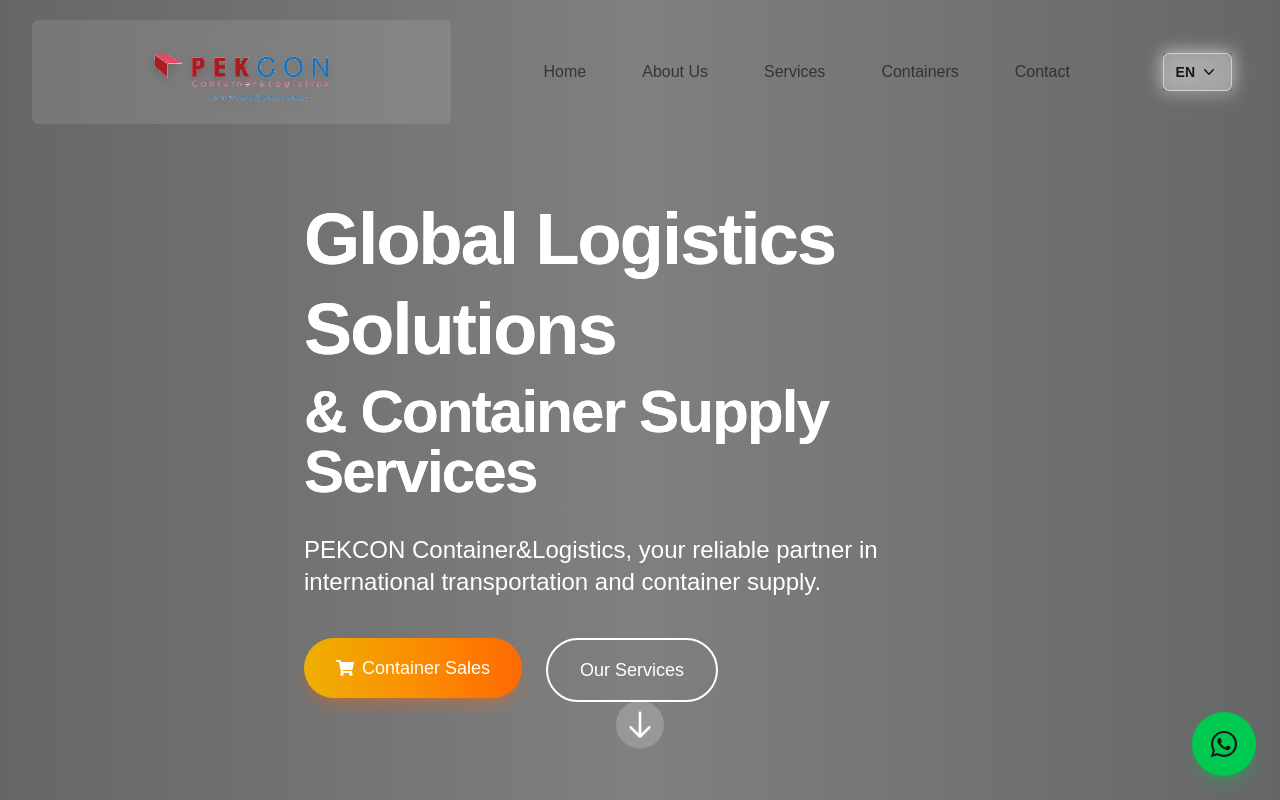
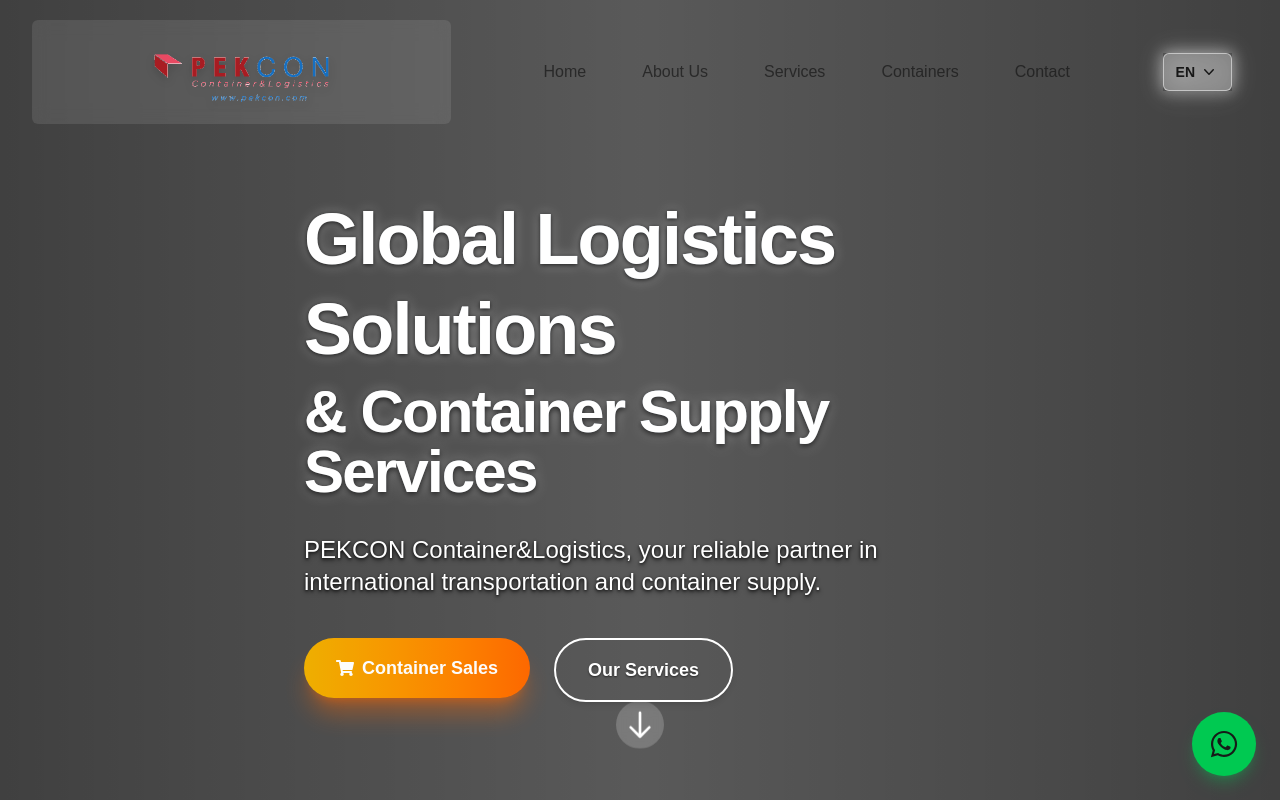
Before and after one commit to egehelvacidev/pekcon, a Next.js app: page /en in a window 1280 px wide. Shown: the top 800 px of the page. Built offline with nearby package versions, Linux system fonts and the light colour scheme.

Commit message:
Hero alanındaki metinler daha belirgin hale getirildi

```diff
--- a/src/components/home/Hero.tsx
+++ b/src/components/home/Hero.tsx
@@ -203,7 +203,7 @@
 
         {/* Arka plan gradient'i - video üzerinde tıklamayı engelleyen bir katman olarak da çalışır */}
         <div
-          className="absolute inset-0 bg-gradient-to-r from-black/60 via-black/50 to-black/60 video-focus-trap"
+          className="absolute inset-0 bg-gradient-to-r from-black/75 via-black/65 to-black/75 video-focus-trap"
           onClick={(e) => e.stopPropagation()}
         ></div>
 
@@ -233,19 +233,22 @@
 
       <Container className="relative z-10 pt-16 md:pt-24">
         <div className="max-w-full md:max-w-2xl mx-auto md:mx-0 text-center md:text-left text-white">
-          <h1 className="text-4xl sm:text-5xl md:text-6xl lg:text-7xl font-bold leading-tight mb-6 md:mb-8
+          <h1 className="text-4xl sm:text-5xl md:text-6xl lg:text-7xl font-extrabold leading-tight mb-6 md:mb-8
                         tracking-tight text-transparent bg-clip-text bg-gradient-to-r
-                        from-white to-blue-200 animate-fade-in">
+                        from-white via-blue-100 to-white animate-fade-in drop-shadow-[0_4px_3px_rgba(0,0,0,0.5)]
+                        [text-shadow:_0_1px_5px_rgb(0_0_0_/_80%)] [filter:_drop-shadow(0_0_6px_rgba(255,255,255,0.3))]">
             {locale === 'tr'
               ? 'Global Lojistik Çözümler'
               : 'Global Logistics Solutions'}
-            <span className="block mt-2 text-3xl sm:text-4xl md:text-5xl lg:text-6xl">
+            <span className="block mt-2 text-3xl sm:text-4xl md:text-5xl lg:text-6xl
+                          [text-shadow:_0_2px_6px_rgb(0_0_0_/_80%)]">
               {locale === 'tr'
               ? '& Konteyner Tedarik Hizmetleri'
               : '& Container Supply Services'}
             </span>
           </h1>
-          <p className="text-lg sm:text-xl md:text-2xl mb-8 md:mb-10 animate-fade-in-delay font-light px-4 md:px-0">
+          <p className="text-lg sm:text-xl md:text-2xl mb-8 md:mb-10 animate-fade-in-delay font-medium px-4 md:px-0
+                      [text-shadow:_0_1px_3px_rgb(0_0_0_/_80%)] drop-shadow-[0_2px_2px_rgba(0,0,0,0.4)]">
             {locale === 'tr'
               ? 'PEKCON Container&Logistics, uluslararası taşımacılık ve konteyner tedariğinde güvenilir çözüm ortağınız.'
               : 'PEKCON Container&Logistics, your reliable partner in international transportation and container supply.'}
@@ -255,7 +258,7 @@
               <Button
                 variant="primary"
                 size="lg"
-                className="bg-gradient-to-r from-yellow-500 to-orange-500 hover:from-yellow-600 hover:to-orange-600 text-white shadow-lg shadow-orange-500/30 hover:shadow-orange-500/50 hover:scale-105 transition-all duration-300 text-base sm:text-lg px-6 sm:px-8 py-3 sm:py-4 rounded-full flex items-center justify-center gap-2 animate-pulse animation-duration-3000 w-full sm:w-auto"
+                className="bg-gradient-to-r from-yellow-500 to-orange-500 hover:from-yellow-600 hover:to-orange-600 text-white shadow-xl shadow-orange-500/40 hover:shadow-orange-500/60 hover:scale-105 transition-all duration-300 text-base sm:text-lg px-6 sm:px-8 py-3 sm:py-4 rounded-full flex items-center justify-center gap-2 animate-pulse animation-duration-3000 w-full sm:w-auto font-bold"
               >
                 <FaShoppingCart className="text-lg" />
                 {locale === 'tr' ? 'Konteyner Satış' : 'Container Sales'}
@@ -265,7 +268,7 @@
               <Button
                 variant="outline"
                 size="lg"
-                className="border-2 border-white text-white hover:bg-white/20 transition-all text-base sm:text-lg px-6 sm:px-8 py-3 sm:py-4 rounded-full w-full sm:w-auto"
+                className="border-2 border-white text-white hover:bg-white/30 hover:border-white transition-all text-base sm:text-lg px-6 sm:px-8 py-3 sm:py-4 rounded-full w-full sm:w-auto font-semibold shadow-md hover:shadow-lg [text-shadow:_0_1px_2px_rgb(0_0_0_/_60%)]"
               >
                 {locale === 'tr' ? 'Hizmetlerimiz' : 'Our Services'}
               </Button>
```
